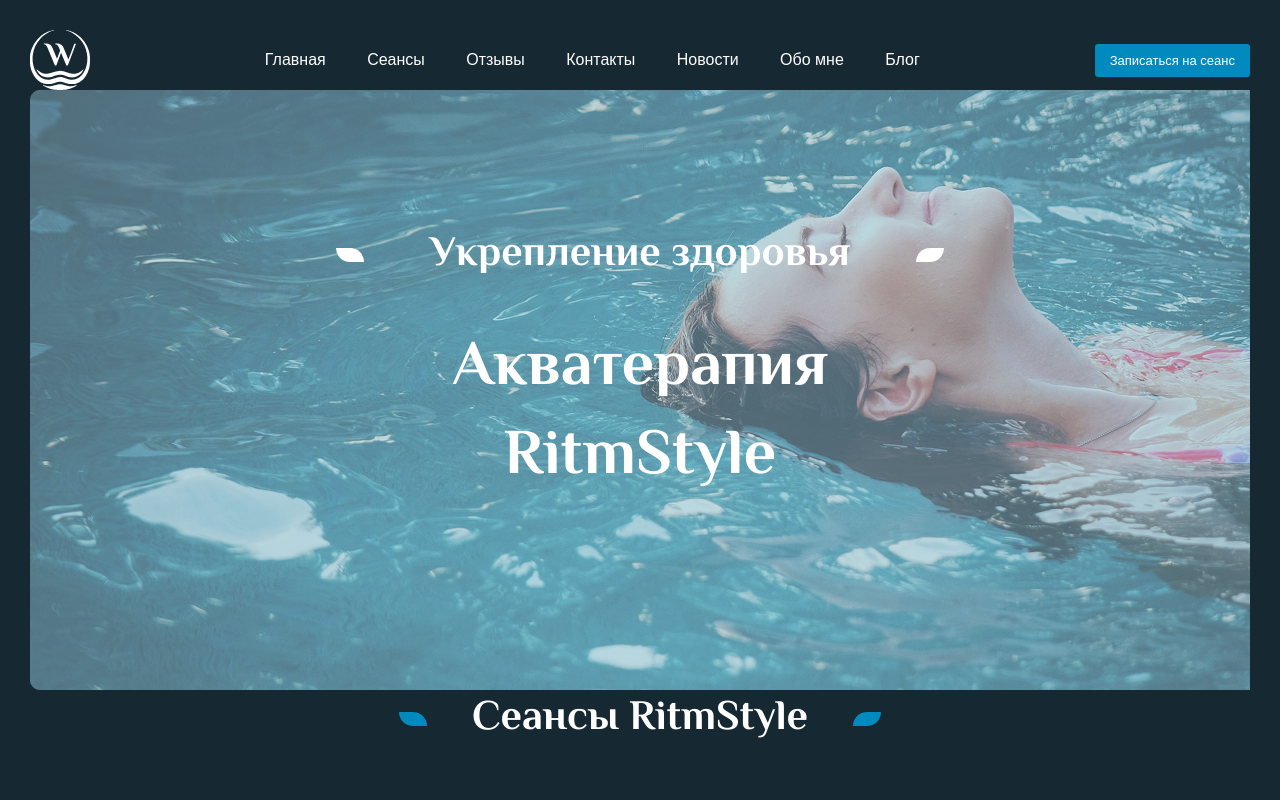
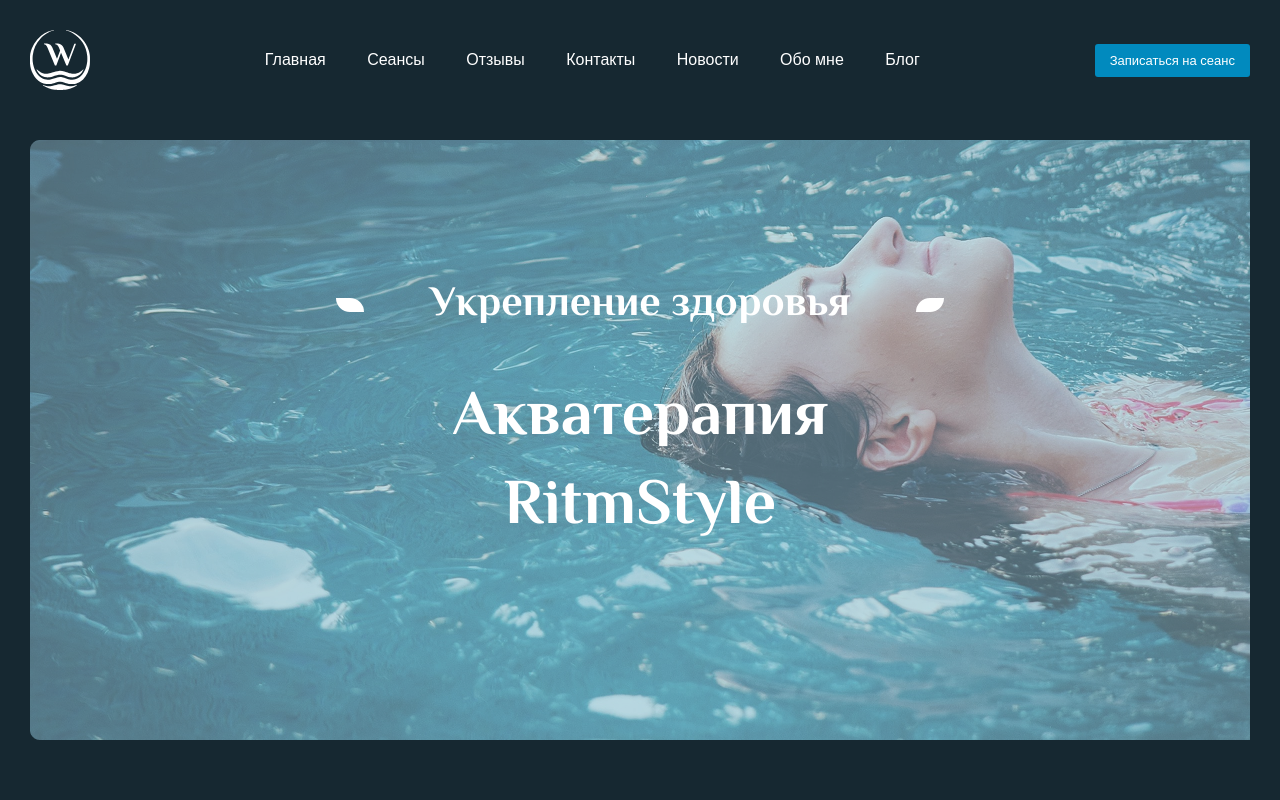
Before and after one commit to Nasty-Litvin/RitmStyleApp, a React (Vite) app: page / in a window 1280 px wide. Shown: the top 800 px of the page. Built offline with nearby package versions, Linux system fonts and the light colour scheme.

Commit message:
Added styles.

```diff
--- a/src/components/FirstScreen/style.scss
+++ b/src/components/FirstScreen/style.scss
@@ -4,11 +4,23 @@
     padding: 136px;
 
     &__title {
+        font-size: 42px;
         margin-bottom: 40px;
+
         .title__wrapper::before {
+            content: "";
+            width: 28px;
+            height: 14px;
+            background: var(--color);
+            border-radius: 0 50px 0 50px;
             margin-right: 66px;
         }
         .title__wrapper::after {
+            content: "";
+            width: 28px;
+            height: 14px;
+            background: var(--color);
+            border-radius: 50px 0 50px 0;
             margin-left: 66px;
         }
     }
--- a/src/components/Header/style.scss
+++ b/src/components/Header/style.scss
@@ -1,4 +1,6 @@
 .header {
+    margin-bottom: 50px;
+
     &__wrapper {
         height: 60px;
         display: flex;
--- a/src/components/Main/style.scss
+++ b/src/components/Main/style.scss
@@ -0,0 +1,3 @@
+.main__wrapper > *:not(:last-child){
+    margin-bottom: 150px;
+}
--- a/src/components/Title/style.scss
+++ b/src/components/Title/style.scss
@@ -6,24 +6,6 @@
         font-family: 'El Messiri';
         font-weight: 700;
         line-height: 140%;
-        font-size: 42px;
-        text-align: center;
         color: var(--color);
     }
-    &__wrapper::before {
-        content: "";
-        width: 28px;
-        height: 14px;
-        background: var(--color);
-        border-radius: 0 50px 0 50px;
-
-
     }
-    &__wrapper::after {
-        content: "";
-        width: 28px;
-        height: 14px;
-        background: var(--color);
-        border-radius: 50px 0 50px 0;
-    }
-    }
```
